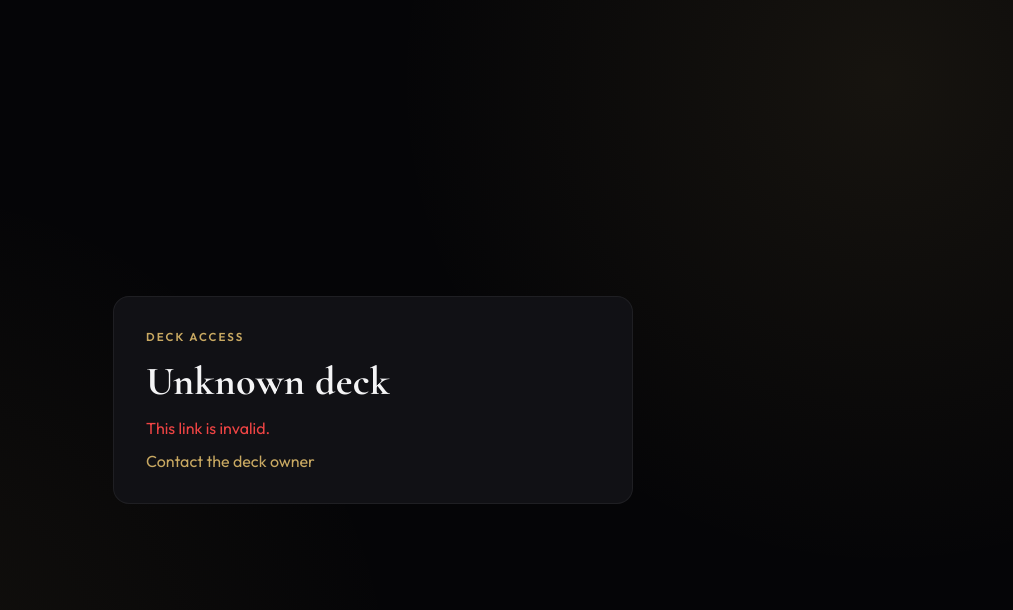
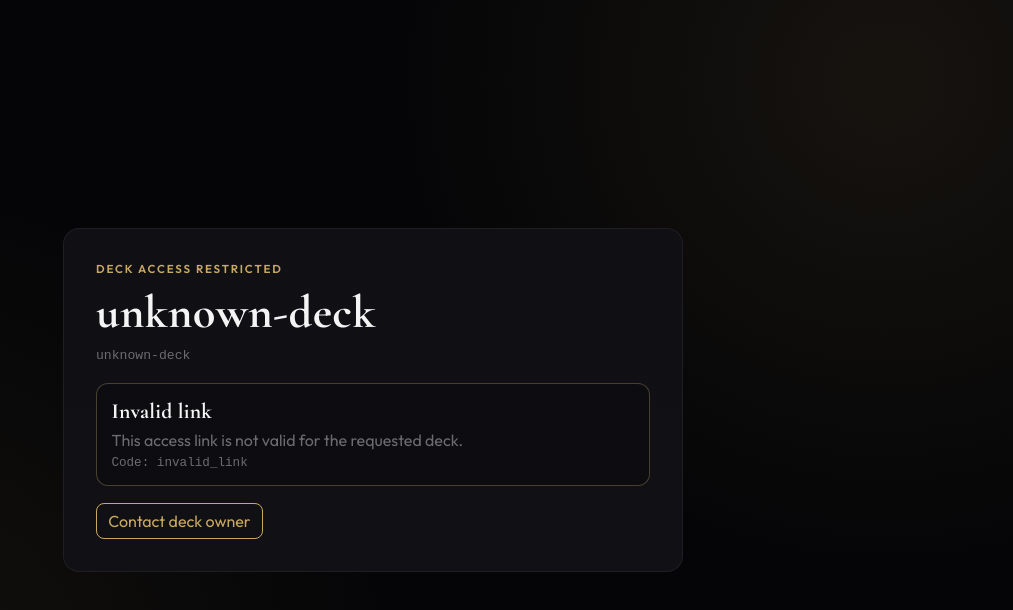
Before and after one commit to thehawkeye/deck-share, a Next.js app: page /decks/gate in a window 1280 px wide. Shown: the top 610 px of the page, without its empty margins (267-1280 px from the left). Built offline with nearby package versions, Linux system fonts and the light colour scheme; no server answers.

Commit message:
Polish admin/viewer UX and harden owner/share access flow

```diff
--- a/src/app/api/decks/[filename]/route.ts
+++ b/src/app/api/decks/[filename]/route.ts
@@ -3,7 +3,7 @@ import path from "node:path";
 
 import { NextRequest, NextResponse } from "next/server";
 
-import { deckAccessCookieName, parseDeckAccessCookieValue } from "@/lib/auth";
+import { adminOrThrow, deckAccessCookieName, parseDeckAccessCookieValue } from "@/lib/auth";
 import { getManifest, isDeckExpired, isEmailAllowed } from "@/lib/manifests";
 
 export async function GET(
@@ -21,44 +21,34 @@ export async function GET(
     return gateRedirect(request, filename, "deck_expired");
   }
 
-  // Owner access: ?owner_access=true + admin Bearer token
   const search = request.nextUrl.searchParams;
-  if (search.get("owner_access") === "true") {
-    const authHeader = request.headers.get("authorization") ?? "";
-    if (authHeader.startsWith("Bearer ")) {
-      const token = authHeader.slice(7).trim();
-      if (token === process.env.DECKS_ADMIN_TOKEN) {
-        // Verify owner email is in manifest
-        if (manifest.emails.some((e) => e.email === "muralikrishnan@gmail.com" && e.status !== "revoked")) {
-          const filePath = path.join(process.cwd(), "public", "static", filename);
-          try {
-            const html = await readFile(filePath, "utf8");
-            return new NextResponse(html, {
-              status: 200,
-              headers: {
-                "content-type": "text/html; charset=utf-8",
-                "cache-control": "no-store",
-              },
-            });
-          } catch {
-            return new NextResponse("Deck file not found", { status: 404 });
-          }
-        }
+  const ownerRequested = search.get("owner_access") === "true";
+
+  if (ownerRequested) {
+    try {
+      await adminOrThrow(request);
+      if (manifest.emails.some((entry) => entry.email === "muralikrishnan@gmail.com" && entry.status !== "revoked")) {
+        return serveDeckFile(filename);
       }
+      return gateRedirect(request, filename, "access_revoked");
+    } catch {
+      return gateRedirect(request, filename, "invalid_link");
     }
   }
 
   const cookieValue = request.cookies.get(deckAccessCookieName(filename))?.value;
-  const access = parseDeckAccessCookieValue(cookieValue);
+  const email = parseDeckAccessCookieValue(cookieValue);
 
-  const canOpen =
-    manifest.mode === "open" ||
-    (access && access.filename === filename && isEmailAllowed(manifest, access.email));
+  const canOpen = manifest.mode === "open" || (email && isEmailAllowed(manifest, email));
 
   if (!canOpen) {
     return gateRedirect(request, filename, "invalid_link");
   }
 
+  return serveDeckFile(filename);
+}
+
+async function serveDeckFile(filename: string): Promise<NextResponse> {
   const filePath = path.join(process.cwd(), "public", "static", filename);
   try {
     const html = await readFile(filePath, "utf8");
--- a/src/app/api/decks/[filename]/token/route.ts
+++ b/src/app/api/decks/[filename]/token/route.ts
@@ -59,7 +59,7 @@ export async function GET(
   const response = NextResponse.redirect(new URL(`/decks/${encodeURIComponent(filename)}`, request.url));
   response.cookies.set(
     deckAccessCookieName(filename),
-    createDeckAccessCookieValue({ filename, email: stored.email }),
+    createDeckAccessCookieValue(stored.email),
     deckAccessCookieOptions(),
   );
 
--- a/src/app/decks/[filename]/page.module.css
+++ b/src/app/decks/[filename]/page.module.css
@@ -1,7 +1,7 @@
 .shell {
   position: relative;
   min-height: 100vh;
-  background: #050507;
+  background: var(--bg);
 }
 
 .frame {
@@ -16,17 +16,27 @@
   top: 1rem;
   right: 1rem;
   z-index: 50;
-  background: rgba(0, 0, 0, 0.7);
+  background: color-mix(in srgb, var(--surface) 85%, black);
   border: 1px solid var(--border);
   border-radius: 12px;
-  padding: 0.7rem 0.9rem;
+  padding: 0.7rem 0.85rem;
   display: grid;
-  gap: 0.2rem;
+  gap: 0.18rem;
+  min-width: 220px;
+  backdrop-filter: blur(5px);
+}
+
+.kicker {
+  color: var(--accent);
+  text-transform: uppercase;
+  letter-spacing: 0.12em;
+  font-size: 0.68rem;
 }
 
 .title {
-  font-size: 1rem;
-  color: var(--text);
+  font-family: var(--font-heading), serif;
+  font-size: 1.2rem;
+  line-height: 1;
 }
 
 .email {
@@ -40,14 +50,14 @@
   background: transparent;
   color: var(--accent);
   border-radius: 8px;
-  padding: 0.35rem 0.55rem;
+  padding: 0.38rem 0.6rem;
   cursor: pointer;
 }
 
 .modalBackdrop {
   position: fixed;
   inset: 0;
-  background: rgba(0, 0, 0, 0.6);
+  background: rgba(0, 0, 0, 0.64);
   display: grid;
   place-items: center;
   z-index: 70;
@@ -59,15 +69,22 @@
   border: 1px solid var(--border);
   border-radius: 14px;
   padding: 1.2rem;
+  display: grid;
+  gap: 0.7rem;
 }
 
 .modal h2 {
-  margin-bottom: 0.8rem;
+  font-size: 1.5rem;
+}
+
+.modal p {
+  color: var(--muted);
+  font-size: 0.9rem;
 }
 
 .modal form {
   display: grid;
-  gap: 0.6rem;
+  gap: 0.55rem;
 }
 
 .modal input {
@@ -75,6 +92,7 @@
   border-radius: 8px;
   border: 1px solid var(--border);
   background: #0a0a0c;
+  color: var(--text);
 }
 
 .modal button {
@@ -83,10 +101,22 @@
   color: var(--accent);
   background: transparent;
   border-radius: 8px;
-  padding: 0.48rem 0.8rem;
+  padding: 0.45rem 0.8rem;
+  cursor: pointer;
 }
 
 .modalStatus {
-  margin-top: 0.6rem;
+  margin-top: 0.25rem;
   color: var(--muted);
+  font-size: 0.88rem;
 }
+
+@media (max-width: 640px) {
+  .overlay {
+    top: auto;
+    bottom: 0.8rem;
+    right: 0.8rem;
+    left: 0.8rem;
+    min-width: 0;
+  }
+}
--- a/src/app/decks/[filename]/viewer-client.tsx
+++ b/src/app/decks/[filename]/viewer-client.tsx
@@ -31,7 +31,11 @@ export function DeckViewerClient({ filename, title, email, canShare, ownerAccess
     event.preventDefault();
     setStatus("");
 
-    const response = await fetch(`/api/decks/admin/decks/${encodeURIComponent(filename)}/requests`, {
+    const requestUrl = ownerAccess
+      ? `/api/decks/admin/decks/${encodeURIComponent(filename)}/requests?owner=true`
+      : `/api/decks/admin/decks/${encodeURIComponent(filename)}/requests`;
+
+    const response = await fetch(requestUrl, {
       method: "POST",
       headers: { "content-type": "application/json" },
       body: JSON.stringify({ requestedEmail }),
--- a/src/app/decks/gate/page.module.css
+++ b/src/app/decks/gate/page.module.css
@@ -6,31 +6,65 @@
 }
 
 .card {
-  width: min(520px, 100%);
-  background: var(--surface);
+  width: min(620px, 100%);
+  background: linear-gradient(180deg, color-mix(in srgb, var(--surface) 96%, black), var(--surface));
   border: 1px solid var(--border);
   border-radius: 16px;
   padding: 2rem;
   display: grid;
-  gap: 0.8rem;
+  gap: 0.85rem;
 }
 
 .kicker {
   color: var(--accent);
   text-transform: uppercase;
-  letter-spacing: 0.18em;
+  letter-spacing: 0.16em;
   font-size: 0.72rem;
   font-weight: 600;
 }
 
 .card h1 {
-  font-size: clamp(1.7rem, 4vw, 2.5rem);
+  font-size: clamp(1.8rem, 5vw, 2.9rem);
+  line-height: 0.95;
 }
 
-.error {
-  color: var(--error);
+.filename {
+  color: var(--muted);
+  font-family: "JetBrains Mono", monospace;
+  font-size: 0.82rem;
+  overflow-wrap: anywhere;
 }
 
-.card a {
+.errorBlock {
+  margin-top: 0.4rem;
+  border: 1px solid color-mix(in srgb, var(--accent) 25%, var(--border));
+  border-radius: 12px;
+  padding: 0.9rem;
+  background: rgba(0, 0, 0, 0.2);
+  display: grid;
+  gap: 0.35rem;
+}
+
+.errorBlock h2 {
+  font-size: 1.35rem;
+}
+
+.errorBlock p {
+  color: var(--muted);
+}
+
+.code {
+  color: var(--text);
+  font-family: "JetBrains Mono", monospace;
+  font-size: 0.79rem;
+}
+
+.contact {
+  margin-top: 0.25rem;
+  width: fit-content;
+  border-radius: 8px;
+  border: 1px solid var(--accent);
   color: var(--accent);
+  padding: 0.42rem 0.7rem;
+  text-decoration: none;
 }
--- a/src/app/decks/gate/page.tsx
+++ b/src/app/decks/gate/page.tsx
@@ -1,13 +1,30 @@
 import Link from "next/link";
+
+import { getManifest } from "@/lib/manifests";
 
 import styles from "./page.module.css";
 
-const errors: Record<string, string> = {
-  invalid_link: "This link is invalid.",
-  link_used: "This link has already been used.",
-  link_expired: "This link has expired.",
-  access_revoked: "Your access has been revoked.",
-  deck_expired: "This deck has expired.",
+const errorMap: Record<string, { title: string; detail: string }> = {
+  invalid_link: {
+    title: "Invalid link",
+    detail: "This access link is not valid for the requested deck.",
+  },
+  link_used: {
+    title: "Link already used",
+    detail: "Magic links are single-use. Request a new one from the owner.",
+  },
+  link_expired: {
+    title: "Link expired",
+    detail: "This magic link expired before it was opened.",
+  },
+  access_revoked: {
+    title: "Access revoked",
+    detail: "Your email is no longer authorized to view this deck.",
+  },
+  deck_expired: {
+    title: "Deck expired",
+    detail: "The owner set this deck to expire and the expiry window has passed.",
+  },
 };
 
 export default async function GatePage({
@@ -16,15 +33,34 @@ export default async function GatePage({
   searchParams: Promise<{ file?: string; error?: string }>;
 }) {
   const { file, error } = await searchParams;
-  const message = errors[error ?? ""] ?? errors.invalid_link;
+  const filename = file ?? "unknown-deck";
+
+  let title = filename;
+  if (file) {
+    const manifest = await getManifest(file);
+    if (manifest?.title) {
+      title = manifest.title;
+    }
+  }
+
+  const resolved = errorMap[error ?? ""] ?? errorMap.invalid_link;
 
   return (
     <main className={styles.page}>
       <section className={styles.card}>
-        <p className={styles.kicker}>Deck Access</p>
-        <h1>{file ?? "Unknown deck"}</h1>
-        <p className={styles.error}>{message}</p>
-        <Link href="mailto:muralikrishnan@gmail.com">Contact the deck owner</Link>
+        <p className={styles.kicker}>Deck Access Restricted</p>
+        <h1>{title}</h1>
+        <p className={styles.filename}>{filename}</p>
+
+        <div className={styles.errorBlock}>
+          <h2>{resolved.title}</h2>
+          <p>{resolved.detail}</p>
+          <p className={styles.code}>Code: {error ?? "invalid_link"}</p>
+        </div>
+
+        <Link href="mailto:muralikrishnan@gmail.com" className={styles.contact}>
+          Contact deck owner
+        </Link>
       </section>
     </main>
   );
--- a/src/lib/auth.ts
+++ b/src/lib/auth.ts
@@ -85,7 +85,7 @@ export function deckAccessCookieName(filename: string): string {
   return `deck_access_${encodeURIComponent(filename)}`;
 }
 
-export function deckAccessCookieOptions(maxAge: number) {
+export function deckAccessCookieOptions(maxAge: number = DECK_SESSION_MAX_AGE) {
   return {
     httpOnly: true,
     secure: process.env.NODE_ENV === "production",
--- a/src/lib/email.ts
+++ b/src/lib/email.ts
@@ -20,23 +20,58 @@ export interface MagicLinkEmail {
   token: string;
 }
 
+function esc(value: string): string {
+  return value
+    .replaceAll("&", "&amp;")
+    .replaceAll("<", "&lt;")
+    .replaceAll(">", "&gt;")
+    .replaceAll('"', "&quot;")
+    .replaceAll("'", "&#39;");
+}
+
 export async function sendMagicLinkEmail({ to, title, filename, token }: MagicLinkEmail): Promise<void> {
   const link = `${BASE_URL}/api/decks/${encodeURIComponent(filename)}/token?token=${token}`;
 
   await resend().emails.send({
     from: FROM,
     to,
-    subject: `Your access to ${title}`,
+    subject: `Deck Access: ${title}`,
     html: `
-    <div style="font-family: Outfit, Arial, sans-serif; background: #050507; color: #f4f4f5; padding: 2rem; max-width: 560px; margin: 0 auto;">
-      <div style="border: 1px solid rgba(255,255,255,0.06); border-radius: 16px; padding: 2.5rem; text-align: center;">
-        <p style="color: #c9a962; letter-spacing: 0.1em; text-transform: uppercase; font-size: 0.75rem; margin: 0 0 1.5rem;">Deck Share</p>
-        <h1 style="font-family: Cormorant Garamond, Georgia, serif; font-size: 1.8rem; font-weight: 600; margin: 0 0 0.5rem; color: #f4f4f5;">${title}</h1>
-        <p style="color: #6b6b70; margin: 0 0 2rem; font-size: 0.95rem;">You have been granted access.</p>
-        <a href="${link}" style="display:inline-block; background: #c9a962; color: #050507; text-decoration: none; font-weight: 600; padding: 0.75rem 1.5rem; border-radius: 8px; font-size: 0.95rem;">Open Deck</a>
-        <p style="color: #6b6b70; font-size: 0.8rem; margin: 1.5rem 0 0;">This link expires in 24 hours and can only be used once.</p>
+      <div style="margin:0;padding:28px 14px;background:#050507;font-family:Outfit,Arial,sans-serif;color:#f4f4f5;">
+        <div style="max-width:620px;margin:0 auto;border:1px solid rgba(255,255,255,0.08);border-radius:16px;background:#111115;overflow:hidden;">
+          <div style="padding:24px 24px 16px;border-bottom:1px solid rgba(255,255,255,0.06);">
+            <p style="margin:0 0 8px;color:#c9a962;letter-spacing:0.14em;text-transform:uppercase;font-size:11px;">Deck Share • Hawkeye</p>
+            <h1 style="margin:0;font-family:'Cormorant Garamond',Georgia,serif;font-size:34px;line-height:0.95;font-weight:600;color:#f4f4f5;">${esc(title)}</h1>
+          </div>
+
+          <div style="padding:18px 24px 8px;">
+            <p style="margin:0 0 14px;color:#d8d8dc;font-size:14px;line-height:1.6;">
+              Your access link is ready. This link is private, valid for 24 hours, and can be used once.
+            </p>
+
+            <table role="presentation" cellspacing="0" cellpadding="0" border="0" style="margin:0 0 16px;">
+              <tr>
+                <td style="border-radius:8px;background:#c9a962;">
+                  <a href="${link}" style="display:inline-block;padding:11px 18px;border-radius:8px;color:#050507;text-decoration:none;font-weight:700;font-size:14px;">
+                    Open Deck
+                  </a>
+                </td>
+              </tr>
+            </table>
+
+            <p style="margin:0;color:#6b6b70;font-size:12px;line-height:1.6;font-family:'JetBrains Mono',monospace;">
+              ${esc(filename)}
+            </p>
+          </div>
+
+          <div style="padding:14px 24px 20px;border-top:1px solid rgba(255,255,255,0.06);">
+            <p style="margin:0;color:#8d8d93;font-size:12px;line-height:1.6;">
+              If the button does not work, copy and paste this URL into your browser:<br>
+              <a href="${link}" style="color:#c9a962;word-break:break-all;text-decoration:none;">${link}</a>
+            </p>
+          </div>
+        </div>
       </div>
-    </div>
     `,
   });
 }
```
Also changed, not shown: src/app/admin/page.tsx (+121 -92 lines), src/app/api/decks/admin/decks/[filename]/requests/route.ts (+18 -5 lines).
